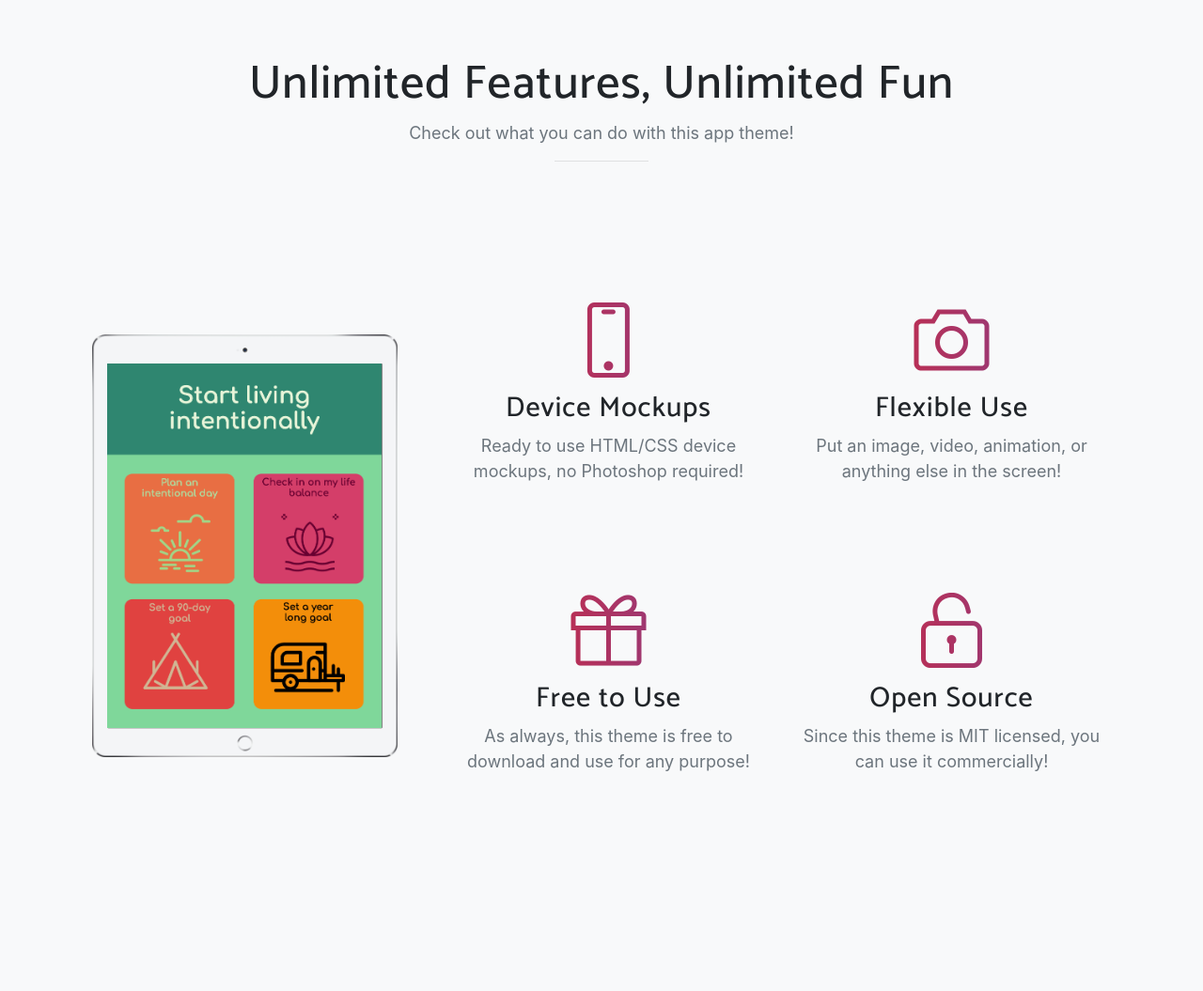
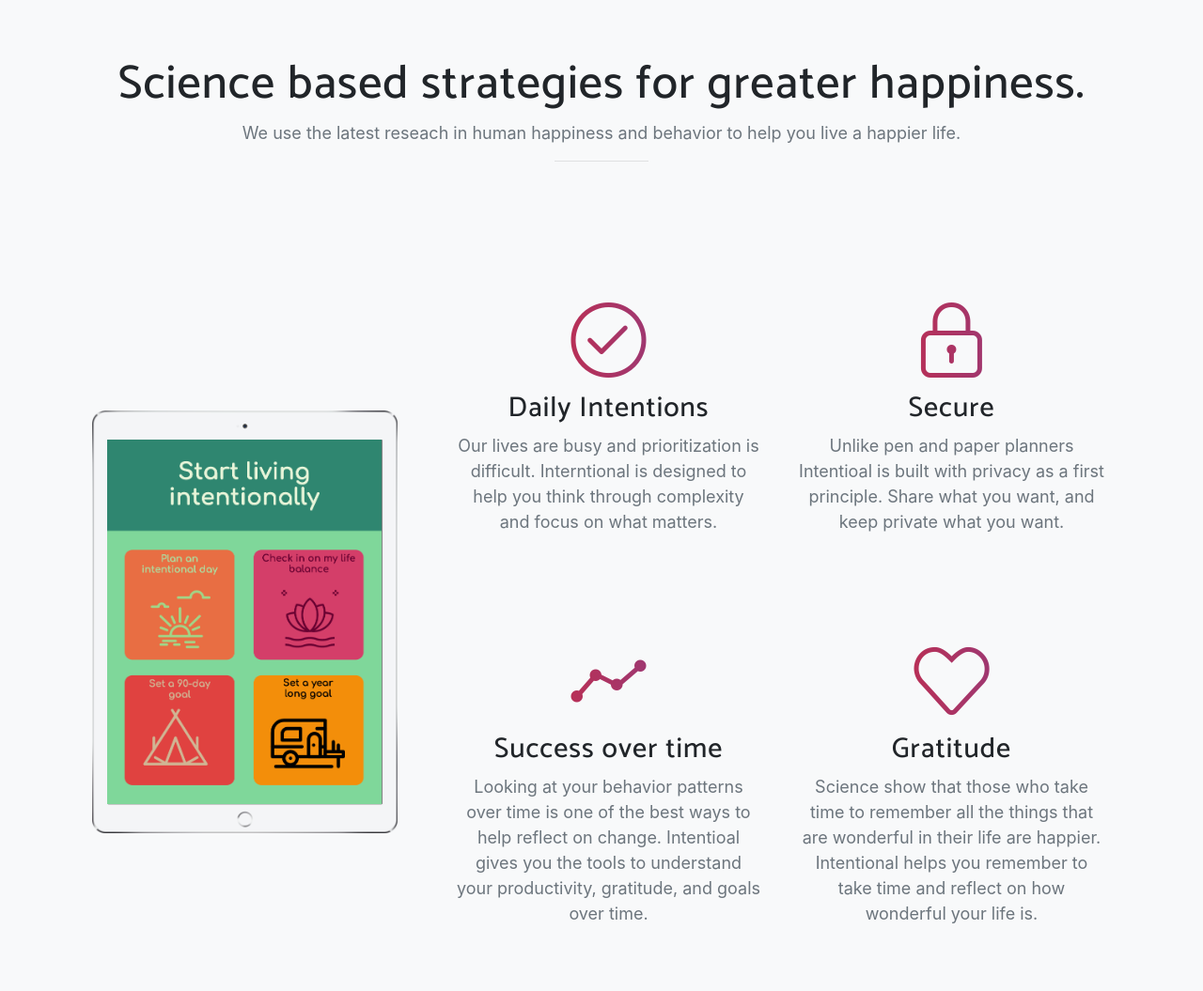
Before and after one commit to intentional-app/primal, a website with bundled scripts: page index.html in a window 1280 px wide. Shown: the part 840-1895 px from the top of the page at 94% size. Built offline with nearby package versions, Linux system fonts and the light colour scheme; a web font is replaced by a local one.

Commit message:
Updated the features list

```diff
--- a/index.html
+++ b/index.html
@@ -86,8 +86,8 @@
   <section class="features bg-light" id="features">
     <div class="container">
       <div class="section-heading text-center">
-        <h2>Unlimited Features, Unlimited Fun</h2>
-        <p class="text-muted">Check out what you can do with this app theme!</p>
+        <h2>Science based strategies for greater happiness.</h2>
+        <p class="text-muted">We use the latest reseach in human happiness and behavior to help you live a happier life.</p>
         <hr>
       </div>
       <div class="row">
@@ -111,32 +111,32 @@
             <div class="row">
               <div class="col-lg-6">
                 <div class="feature-item">
-                  <i class="icon-screen-smartphone text-primary"></i>
-                  <h3>Device Mockups</h3>
-                  <p class="text-muted">Ready to use HTML/CSS device mockups, no Photoshop required!</p>
+                  <i class="icon-check text-primary"></i>
+                  <h3>Daily Intentions</h3>
+                  <p class="text-muted">Our lives are busy and prioritization is difficult. Interntional is designed to help you think through complexity and focus on what matters.</p>
                 </div>
               </div>
               <div class="col-lg-6">
                 <div class="feature-item">
-                  <i class="icon-camera text-primary"></i>
-                  <h3>Flexible Use</h3>
-                  <p class="text-muted">Put an image, video, animation, or anything else in the screen!</p>
+                  <i class="icon-lock text-primary"></i>
+                  <h3>Secure</h3>
+                  <p class="text-muted">Unlike pen and paper planners Intentioal is built with privacy as a first principle. Share what you want, and keep private what you want.</p>
                 </div>
               </div>
             </div>
             <div class="row">
               <div class="col-lg-6">
                 <div class="feature-item">
-                  <i class="icon-present text-primary"></i>
-                  <h3>Free to Use</h3>
-                  <p class="text-muted">As always, this theme is free to download and use for any purpose!</p>
+                  <i class="icon-graph text-primary"></i>
+                  <h3>Success over time</h3>
+                  <p class="text-muted">Looking at your behavior patterns over time is one of the best ways to help reflect on change. Intentioal gives you the tools to understand your productivity, gratitude, and goals over time.</p>
                 </div>
               </div>
               <div class="col-lg-6">
                 <div class="feature-item">
-                  <i class="icon-lock-open text-primary"></i>
-                  <h3>Open Source</h3>
-                  <p class="text-muted">Since this theme is MIT licensed, you can use it commercially!</p>
+                  <i class="icon-heart text-primary"></i>
+                  <h3>Gratitude</h3>
+                  <p class="text-muted">Science show that those who take time to remember all the things that are wonderful in their life are happier. Intentional helps you remember to take time and reflect on how wonderful your life is.</p>
                 </div>
               </div>
             </div>
```
Also changed, not shown: 4 other files.
